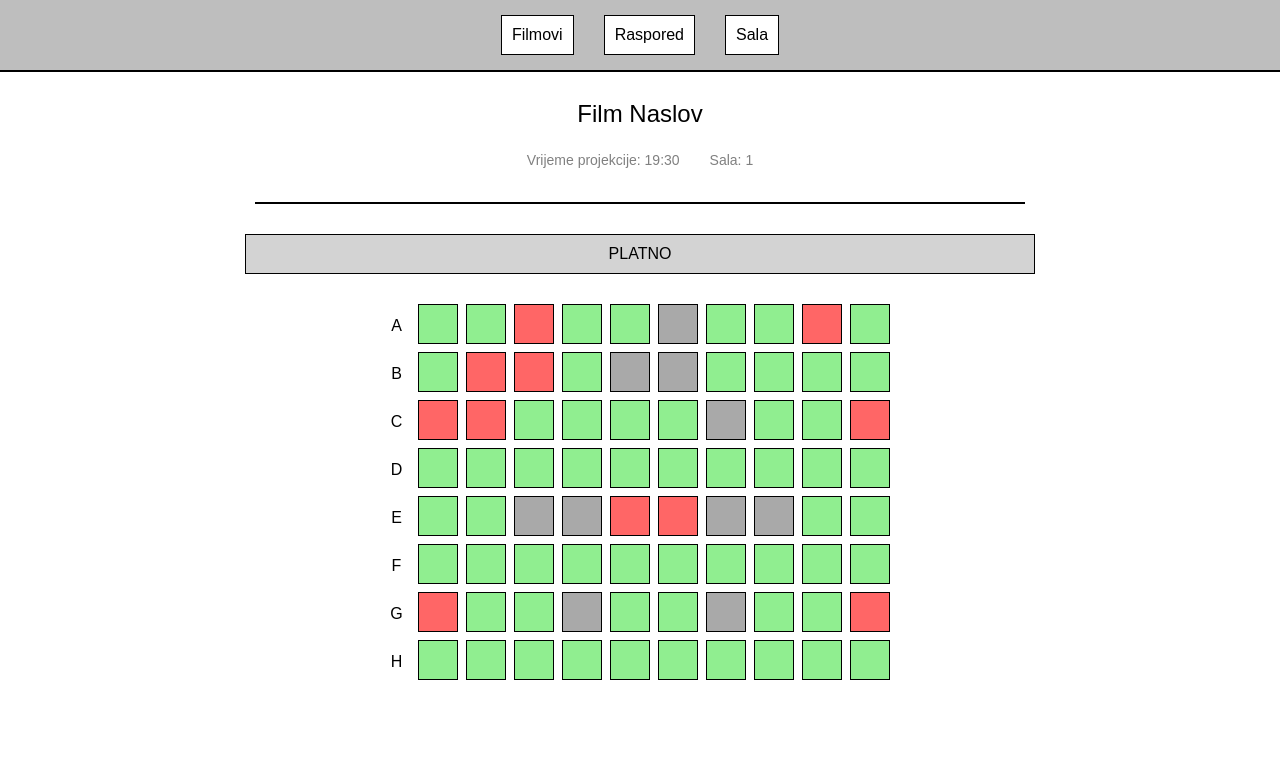
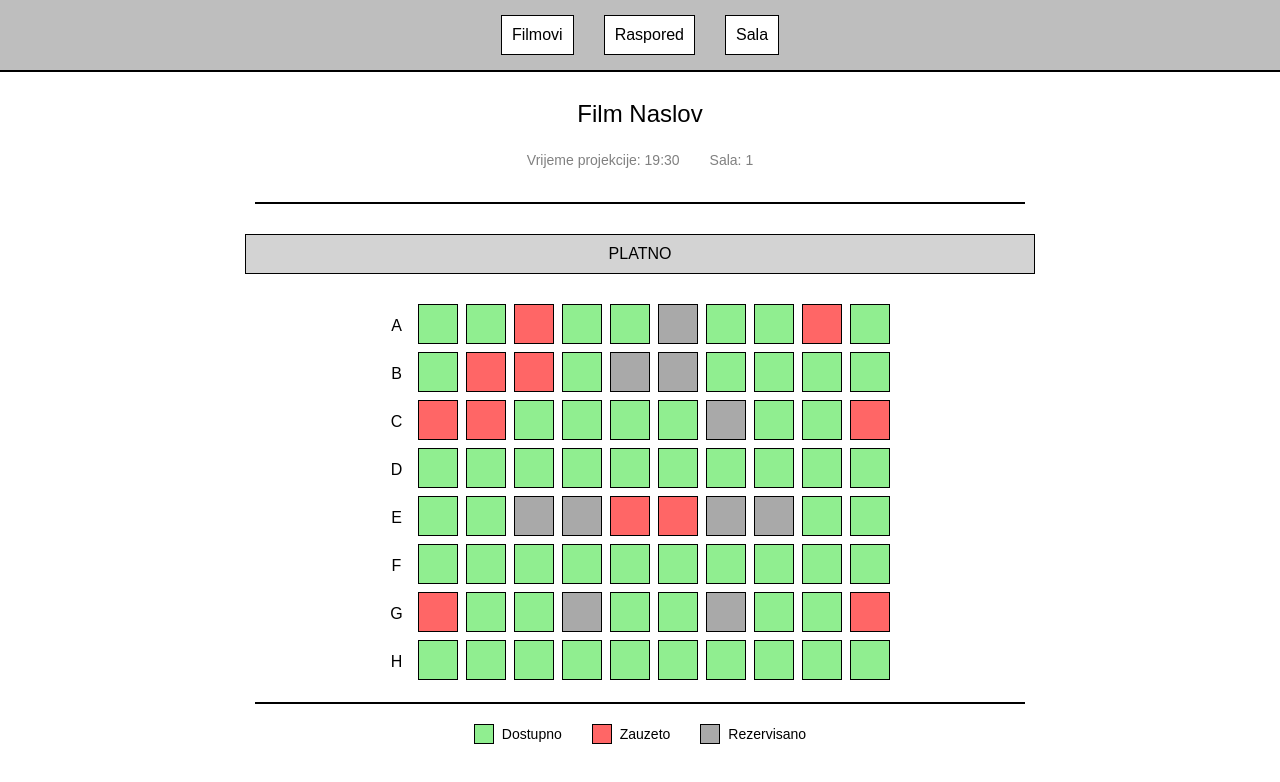
Before and after one commit to denistopic-art/kinoDenisTopic, a plain HTML site: page sala.html in a window 1280 px wide. Drawn offline with Linux system fonts and the light colour scheme.

Commit message:
Dodana legenda statusa sjedista

```diff
--- a/sala.css
+++ b/sala.css
@@ -113,3 +113,23 @@ main{
 .rezervisano{
     background-color: darkgray;
 }
+.legenda{
+    display: flex;
+    justify-content: center;
+    gap: 30px;
+    margin: 20px 0 40px 0;
+}
+
+.stavka-legende{
+    display: flex;
+    align-items: center;
+    gap: 8px;
+    font-size: 14px;
+}
+
+.kvadrat{
+    width: 20px;
+    height: 20px;
+    border: 1px solid black;
+    box-sizing: border-box;
+}
--- a/sala.html
+++ b/sala.html
@@ -135,6 +135,24 @@
     </div>
 
     </div>
+    <hr class="linija">
+
+<div class="legenda">
+    <div class="stavka-legende">
+        <div class="kvadrat slobodno"></div>
+        <span>Dostupno</span>
+    </div>
+
+    <div class="stavka-legende">
+        <div class="kvadrat zauzeto"></div>
+        <span>Zauzeto</span>
+    </div>
+
+    <div class="stavka-legende">
+        <div class="kvadrat rezervisano"></div>
+        <span>Rezervisano</span>
+    </div>
+</div>
     </main>
 
 </body>
```
